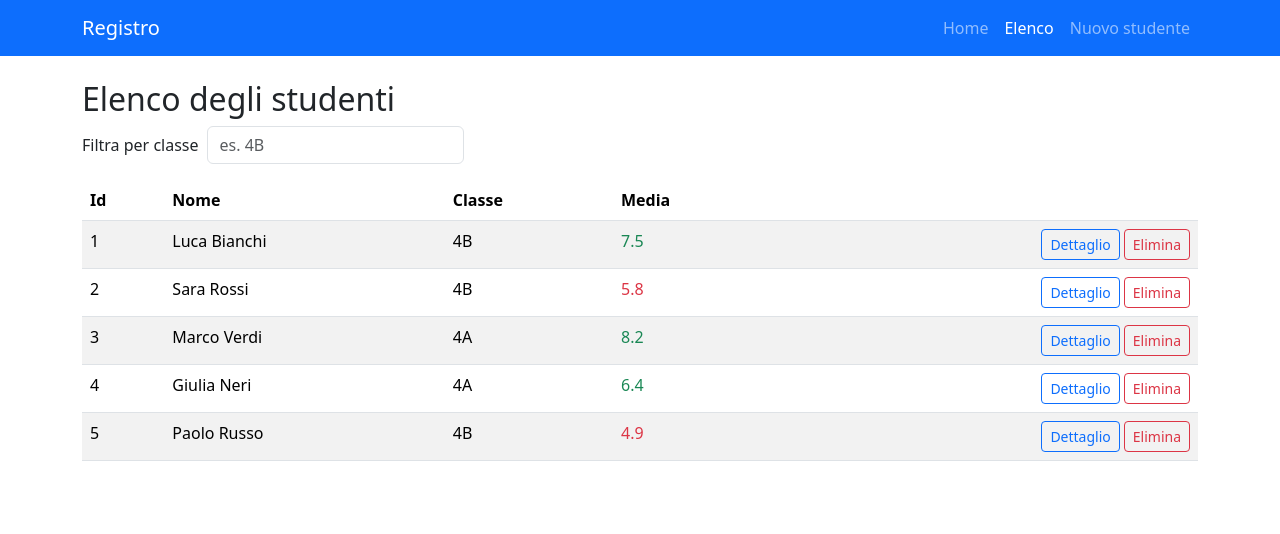
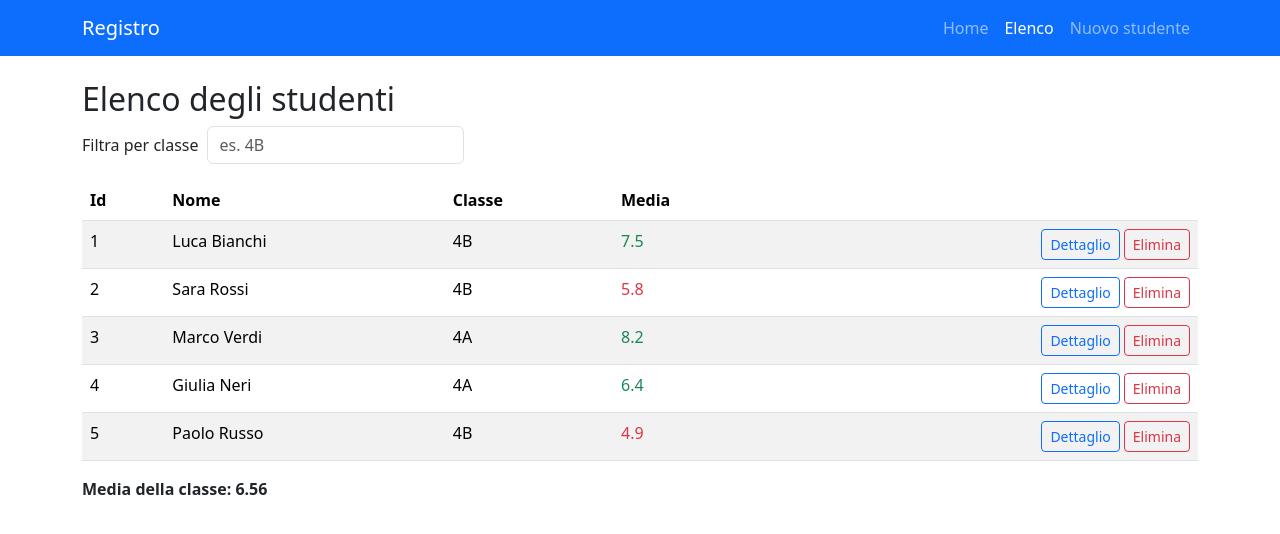
Before and after one commit to granderoberto/grande-roberto-registro-studenti, an Angular app in the folder registro-studenti/: page /elenco in a window 1280 px wide. Shown: the top 534 px of the page. Built offline with nearby package versions, Linux system fonts and the light colour scheme.

Commit message:
Prova tu livello 1

```diff
--- a/registro-studenti/src/app/elenco/elenco.html
+++ b/registro-studenti/src/app/elenco/elenco.html
@@ -37,4 +37,5 @@
       }
     </tbody>
   </table>
+  <p class="fw-bold">Media della classe: {{ mediaClasse().toFixed(2) }}</p>
 }
--- a/registro-studenti/src/app/elenco/elenco.ts
+++ b/registro-studenti/src/app/elenco/elenco.ts
@@ -20,6 +20,13 @@ export class Elenco {
     }
     return tutti.filter(s => s.classe.toUpperCase() === filtro);
   });
+  readonly mediaClasse = computed(() => {
+    const lista = this.filtrati();
+    if (lista.length === 0) {
+      return 0;
+    }
+    return lista.reduce((somma, s) => somma + s.mediaVoti, 0) / lista.length;
+  });
 
   rimuovi(id: number): void {
     this.studentiService.rimuovi(id);
```
